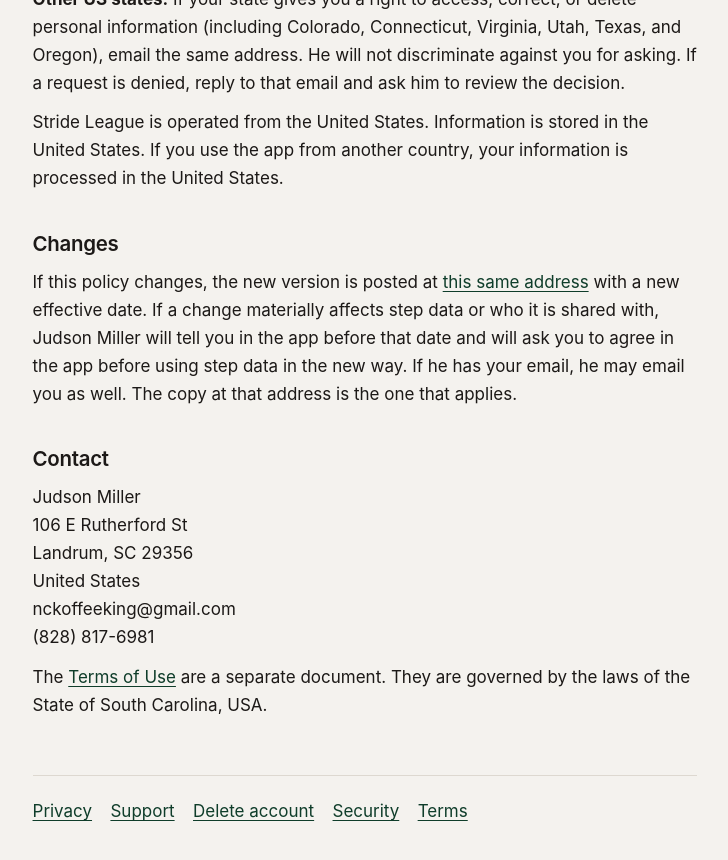
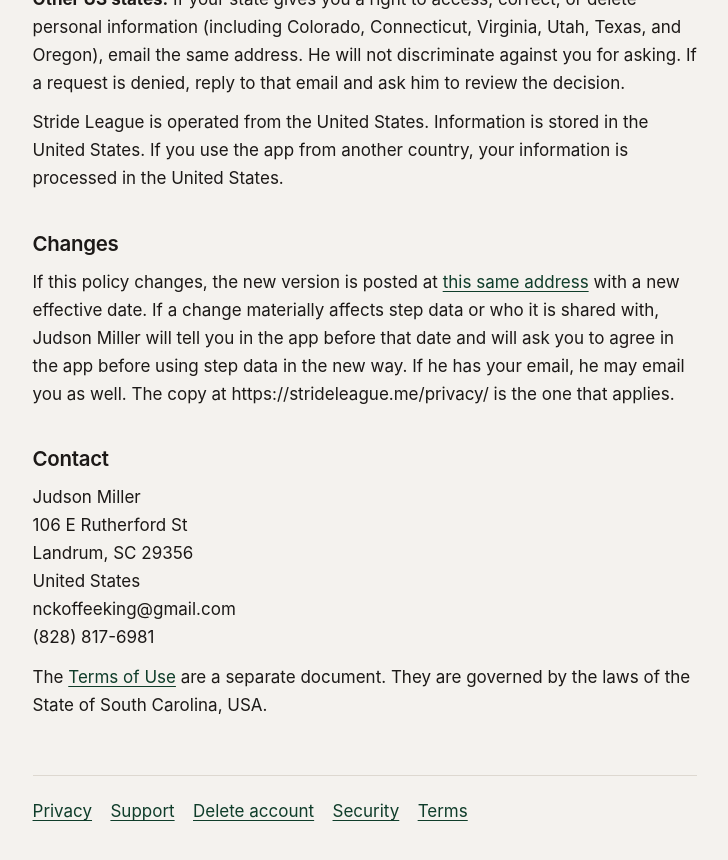
Before and after one commit to Koffeekinggamer/stride-league-legal, a Jekyll site: the page built from privacy.md, in a window 1280 px wide and 900 px high, scrolled down 8171 px. Shown: the top 860 px of the window, without its empty margins (275-1003 px from the left). Built offline with Jekyll 4.4.1, drawn with Linux system fonts in a browser that asks for light colours.

Commit message:
Name strideleague.me as the privacy policy copy that applies.
Co-authored-by: Koffeekinggamer <Koffeekinggamer@users.noreply.github.com>

```diff
--- a/privacy.md
+++ b/privacy.md
@@ -151,7 +151,7 @@ Stride League is operated from the United States. Information is stored in the U
 
 ## Changes
 
-If this policy changes, the new version is posted at [this same address](https://koffeekinggamer.github.io/stride-league-legal/privacy/) with a new effective date. If a change materially affects step data or who it is shared with, Judson Miller will tell you in the app before that date and will ask you to agree in the app before using step data in the new way. If he has your email, he may email you as well. The copy at that address is the one that applies.
+If this policy changes, the new version is posted at [this same address](https://koffeekinggamer.github.io/stride-league-legal/privacy/) with a new effective date. If a change materially affects step data or who it is shared with, Judson Miller will tell you in the app before that date and will ask you to agree in the app before using step data in the new way. If he has your email, he may email you as well. The copy at https://strideleague.me/privacy/ is the one that applies.
 
 ## Contact
 
```
